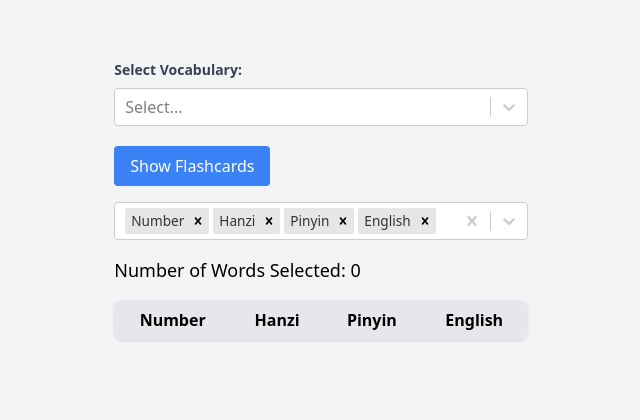
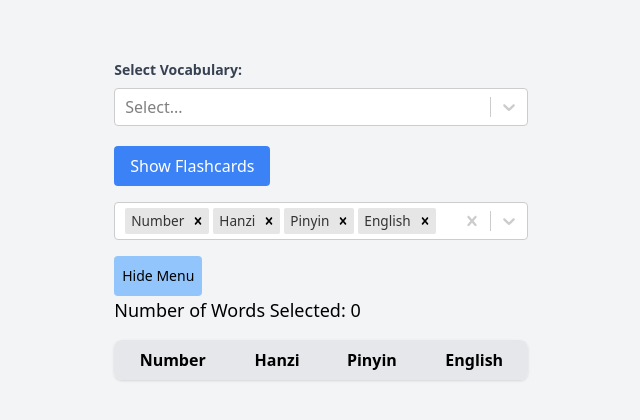
Before and after one commit to hoontier/ChinEase, a React (Vite) app: page / in a window 1280 px wide. Shown: the top 420 px of the page, without its empty margins (319-959 px from the left). Built offline with nearby package versions, Linux system fonts and the light colour scheme.

Commit message:
show and hide menu

```diff
--- a/src/App.jsx
+++ b/src/App.jsx
@@ -1,16 +1,19 @@
 //App.jsx
 import React, { useState } from 'react';
 import Select from 'react-select';
-import { Provider, useSelector } from 'react-redux';
+import { Provider, useSelector, useDispatch } from 'react-redux';
 import { store } from './features/store';
 import VocabSelector from './components/VocabSelector';
 import WordsTable from './components/WordsTable';
 import Flashcards from './components/Flashcards';
+import { setIsMenuHidden } from './features/vocabSlice';
 // import { PrismaCleint } from '@prisma/client';
 
 function Content() {
+    const dispatch = useDispatch();
     const isFlashcardsView = useSelector(state => state.vocab.isFlashcardsView);
     const [selectedColumns, setSelectedColumns] = useState(['Number', 'Hanzi', 'Pinyin', 'English']); // Default columns
+    const isMenuHidden = useSelector(state => state.vocab.isMenuHidden);
 
     const columnOptions = [
         { value: 'Number', label: 'Number' },
@@ -28,6 +31,8 @@ function Content() {
     return (
         <div className="min-h-screen bg-gray-100 flex flex-col justify-start sm:py-12">
             <div className="relative py-3 sm:max-w-xl sm:mx-auto">
+            { !isMenuHidden && (
+            <>
                 <VocabSelector />
                 <div className="flex mt-4 mb-4 items-center">
                     {!isFlashcardsView && (
@@ -40,6 +45,15 @@ function Content() {
                         />
                     )}
                 </div>
+            </>
+            )}
+                <button
+                    onClick={() => dispatch(setIsMenuHidden(!isMenuHidden))}
+                    className="p-2 bg-blue-300 hover:bg-blue-400 rounded focus:outline-none md:h-10 md:self-center text-sm"
+
+                >
+                    {isMenuHidden ? 'Show Menu' : 'Hide Menu'}
+                </button>
                 {isFlashcardsView ? <Flashcards /> : <WordsTable columns={selectedColumns} />}
             </div>
         </div>
--- a/src/components/Flashcards.jsx
+++ b/src/components/Flashcards.jsx
@@ -1,7 +1,7 @@
 //Flashcards.jsx
 import React, { useEffect, useState } from 'react';
 import { useSelector, useDispatch } from 'react-redux';
-import { selectWords, selectCurrentCard, selectIsFlipped, selectIsRandom, setCurrentCard, setFlipped, toggleRandom, removeActiveCard, setWords, resetVocabWords, randomizeActiveCards } from '../features/vocabSlice';
+import { selectWords, selectCurrentCard, selectIsFlipped, selectIsRandom, setCurrentCard, setFlipped, toggleRandom, removeActiveCard, resetVocabWords, randomizeActiveCards, setIsMenuHidden } from '../features/vocabSlice';
 import Select from 'react-select';
 import Switch from '@mui/material/Switch';
 import FormControlLabel from '@mui/material/FormControlLabel';
@@ -14,6 +14,7 @@ function Flashcards() {
     const currentCard = useSelector(selectCurrentCard);
     const isFlipped = useSelector(selectIsFlipped);
     const isRandom = useSelector(selectIsRandom);
+    const isMenuHidden = useSelector(state => state.vocab.isMenuHidden);
 
     const handleNextCard = () => {
         const nextCard = (currentCard + 1) % activeCards.length; // Reference activeCards.length here
@@ -128,7 +129,10 @@ function Flashcards() {
 
     return (
         <div className="flex flex-col items-center justify-start bg-gray-100">
+            {/* If the menu is hidden, hide this */}
             <div className="flex flex-col md:flex-row justify-center mb-4">
+            {!isMenuHidden && (
+                <>
                 <div className="mb-2 md:mb-0 md:mr-2">
                     <label>Front:</label>
                     <Select
@@ -147,6 +151,10 @@ function Flashcards() {
                         onChange={handleBackChange}
                     />
                 </div>
+                </>
+            )}
+            {/* Make the button text's font size extra small */}
+
             </div>
             {activeCards.length > 0 && (
                 <div className="relative">
--- a/src/components/VocabSelector.jsx
+++ b/src/components/VocabSelector.jsx
@@ -1,7 +1,7 @@
 // VocabSelector.jsx
 import React, { useState } from 'react';
 import { useDispatch, useSelector } from 'react-redux';
-import { setWords, selectVocabList, setVocabListPart, setSelectedVocabLists, setIsFlashcardsView } from '../features/vocabSlice';
+import { setWords, selectVocabList, setVocabListPart, setSelectedVocabLists, setIsFlashcardsView, setIsMenuHidden } from '../features/vocabSlice';
 import Select from 'react-select';
 
 function VocabSelector() {
@@ -10,6 +10,7 @@ function VocabSelector() {
     const selectedVocabLists = useSelector(state => state.vocab.selectedVocabLists);
     const vocabListNames = useSelector(selectVocabList);
     const isFlashcardsView = useSelector(state => state.vocab.isFlashcardsView);
+    const isMenuHidden = useSelector(state => state.vocab.isMenuHidden);
 
     const customStyles = {
         control: (base, state) => ({
--- a/src/features/vocabSlice.js
+++ b/src/features/vocabSlice.js
@@ -12,14 +12,15 @@ function shuffleArray(array) {
 
 const initialState = {
   words: [],
-  activeCards: [],  // Add this
+  activeCards: [],
   vocabListPart: '',
   vocabList: words.flatMap(vocab => Object.keys(vocab)),
   selectedVocabLists: [],
   currentCard: 0,
   isFlipped: false,
   isRandom: false,
-  isFlashcardsView: false
+  isFlashcardsView: false,
+  isMenuHidden: false
 };
 
 
@@ -133,12 +134,15 @@ export const vocabSlice = createSlice({
         } ,
         setIsFlashcardsView: (state, action) => {
           state.isFlashcardsView = !state.isFlashcardsView;
+        },
+        setIsMenuHidden: (state, action) => {
+          state.isMenuHidden = !state.isMenuHidden;
         }
     }
 });
 
 
-export const { setVocabList, setWords, removeActiveCard, setVocabListPart, setSelectedVocabLists, setCurrentCard, setFlipped, toggleRandom, randomizeActiveCards, resetVocabWords, setIsFlashcardsView } = vocabSlice.actions;
+export const { setVocabList, setWords, removeActiveCard, setVocabListPart, setSelectedVocabLists, setCurrentCard, setFlipped, toggleRandom, randomizeActiveCards, resetVocabWords, setIsFlashcardsView, setIsMenuHidden } = vocabSlice.actions;
 
 export const selectWords = state => state.vocab.words;
 export const selectActiveCards = state => state.vocab.activeCards;
@@ -150,3 +154,4 @@ export const selectIsRandom = state => state.vocab.isRandom;
 export const selectVocabListPart = state => state.vocab.vocabListPart;
 export const selectVocabListNames = state => state.vocab.vocabList;
 export const selectIsFlashcardsView = state => state.vocab.isFlashcardsView;
+export const selectIsMenuHidden = state => state.vocab.isMenuHidden;
```
